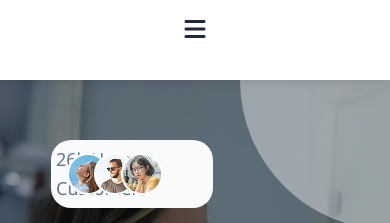
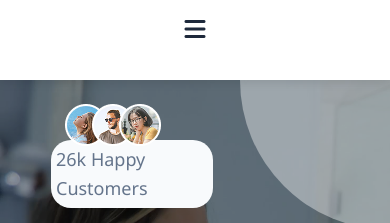
Before and after one commit to alamin213123khan-maker/FrontendDeveloperTasks, a plain HTML site: page index.html in a window 390 px wide. Shown: the part 55-278 px from the top of the page. Drawn offline with Linux system fonts and the light colour scheme.

Commit message:
Update style.css
Fix avatar position

```diff
--- a/style.css
+++ b/style.css
@@ -240,7 +240,7 @@
         }
 
         .customers-count .avatar{
-            margin-left: -12%;
+            margin-left: -13%;
         }
 
          .customers-count .avatar .avatar1{
@@ -603,6 +603,10 @@ z-index: 2;
                 justify-content: center;
             }
 
+            .customers-count .avatar{
+                margin-bottom: 30%;
+                   }
+
             .benefits {
                 flex-direction: column;
                 gap: 15px;
```
